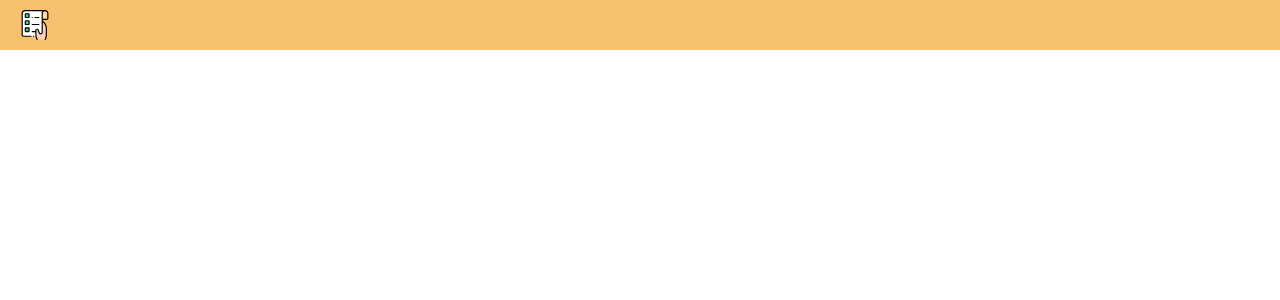
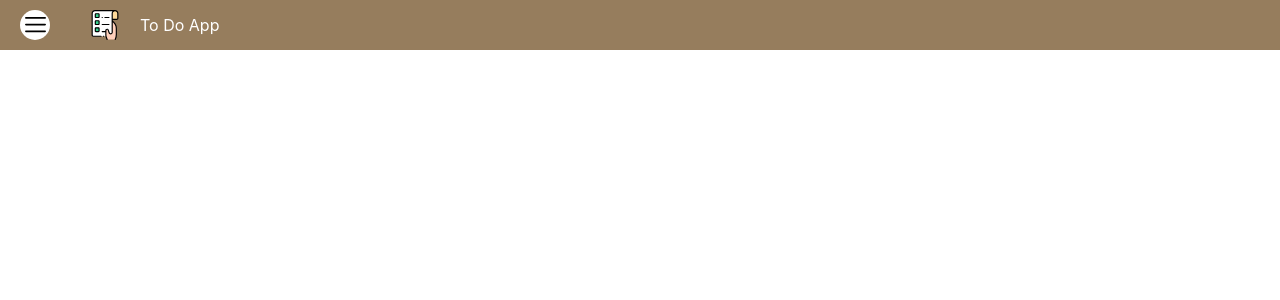
Before and after one commit to alexcorsau/national6-corsau, a React (Create React App) app: page / in a window 1280 px wide. Shown: the top 300 px of the page. Built offline with nearby package versions, Linux system fonts and the light colour scheme.

Commit message:
finish-homework

```diff
--- a/src/components/AppLogo/AppLogo.css
+++ b/src/components/AppLogo/AppLogo.css
@@ -1,4 +1,5 @@
 .app-logo {
+    width: 30px;
     height: 30px;
-    margin-left: 20px;
-}
+    margin-left: 40px;
+  }
--- a/src/components/Header/Header.css
+++ b/src/components/Header/Header.css
@@ -1,7 +1,12 @@
 .app-header {
-    background: rgba(245, 180, 82, 0.836);
+    background: rgb(150, 125, 93);
     width: 100%;
     height: 50px;
     display: flex;
     align-items: center;
-}
+  }
+
+  .app-header__title {
+    margin-left: 20px;
+    color: white;
+  }
--- a/src/components/Header/Header.jsx
+++ b/src/components/Header/Header.jsx
@@ -1,6 +1,15 @@
-import { AppLogo } from "../AppLogo/AppLogo"
-import "./Header.css"
+import { AppLogo } from "../AppLogo/AppLogo";
+import "./Header.css";
+import { AppMenu } from "./Menu/Menu";
 
-export function Header(){
-    return <div className="app-header"> <AppLogo/></div>
+
+
+export function Header() {
+  return (
+    <div className="app-header">
+        <AppMenu/>
+        <AppLogo />
+        <p className="app-header__title">To Do App</p>
+    </div>
+  );
 }
--- /dev/null
+++ b/src/components/Header/Menu/Menu.css
@@ -0,0 +1,5 @@
+.app-menu {
+    width: 30px;
+    height: 30px;
+    margin-left: 20px;
+}
--- /dev/null
+++ b/src/components/Header/Menu/Menu.jsx
@@ -0,0 +1,12 @@
+import { MenuButton } from "./MenuButton/MenuButton";
+import { MenuFlyout } from "./MenuFlyout/MenuFlyout";
+import "./Menu.css";
+
+export function AppMenu(){
+    return (
+        <div className="app-menu">
+            <MenuButton/>
+            <MenuFlyout/>
+        </div>
+    )
+}
--- /dev/null
+++ b/src/components/Header/Menu/MenuButton/MenuButton.css
@@ -0,0 +1,13 @@
+.app-menu-button {
+    width: 30px;
+    height: 30px;
+    border-radius: 100%;
+    background: white;
+    align-items: center;
+    justify-content: center;
+    display: flex;
+}
+.menu-button {
+    height: 70%;
+    margin-top: 5px;
+}
--- /dev/null
+++ b/src/components/Header/Menu/MenuButton/MenuButton.jsx
@@ -0,0 +1,19 @@
+
+import React from 'react';
+import "./MenuButton.css"
+import menuSvg from "./menu.svg"
+
+export function MenuButton(){
+    return(
+        <div
+        onMouseEnter={() => {
+            document.querySelector(".app-menu-flyout").classList.add("app-menu-flyout--hoover");
+          }}
+          onMouseLeave={() => {
+            document.querySelector(".app-menu-flyout--hoover").classList.remove("app-menu-flyout--hoover");
+          }}
+          className="app-menu-button">
+            <img src={menuSvg} alt="menu" className="menu-button"></img>
+        </div>
+    )
+}
--- /dev/null
+++ b/src/components/Header/Menu/MenuFlyout/MenuFlyout.css
@@ -0,0 +1,24 @@
+.app-menu-flyout {
+    background: white;
+    width: 60px;
+    position: relative;
+    top: 0px;
+    left: 0px;
+    border-bottom: 1px grey solid;
+    border-right: 1px grey solid;
+    border-radius: 5px;
+    display: none;
+
+}
+
+.app-menu-flyout--hoover {
+    background: white;
+    width: 60px;
+    position: relative;
+    top: 0px;
+    left: 0px;
+    border-bottom: 1px grey solid;
+    border-right: 1px grey solid;
+    border-radius: 5px;
+    display: inline-block;
+}
--- /dev/null
+++ b/src/components/Header/Menu/MenuFlyout/MenuFlyout.jsx
@@ -0,0 +1,18 @@
+import React from "react"
+import "./MenuFlyout.css";
+
+export function MenuFlyout(){
+    return(
+        <div
+        onMouseEnter={() => {
+            document.querySelector(".app-menu-flyout").classList.add("app-menu-flyout--hoover");
+          }}
+          onMouseLeave={() => {
+            document.querySelector(".app-menu-flyout--hoover").classList.remove("app-menu-flyout--hoover");
+          }}
+        className="app-menu-flyout">
+           <p>about</p>
+           <p>tasks</p>
+        </div>
+    )
+}
```
Also changed, not shown: src/components/Header/Menu/MenuButton/menu.svg (added), 1 other file (tests, documents, lock files or other folders).
